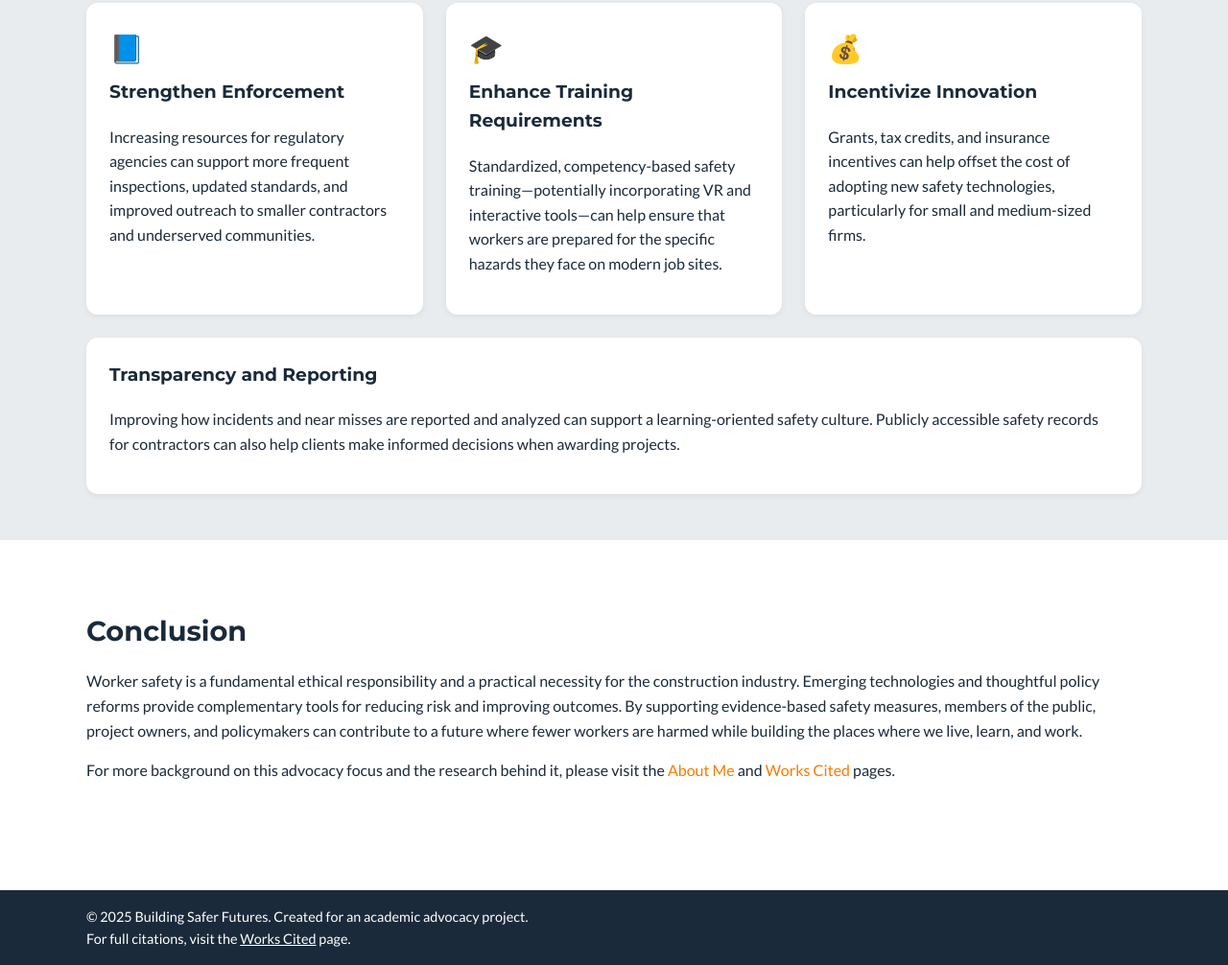
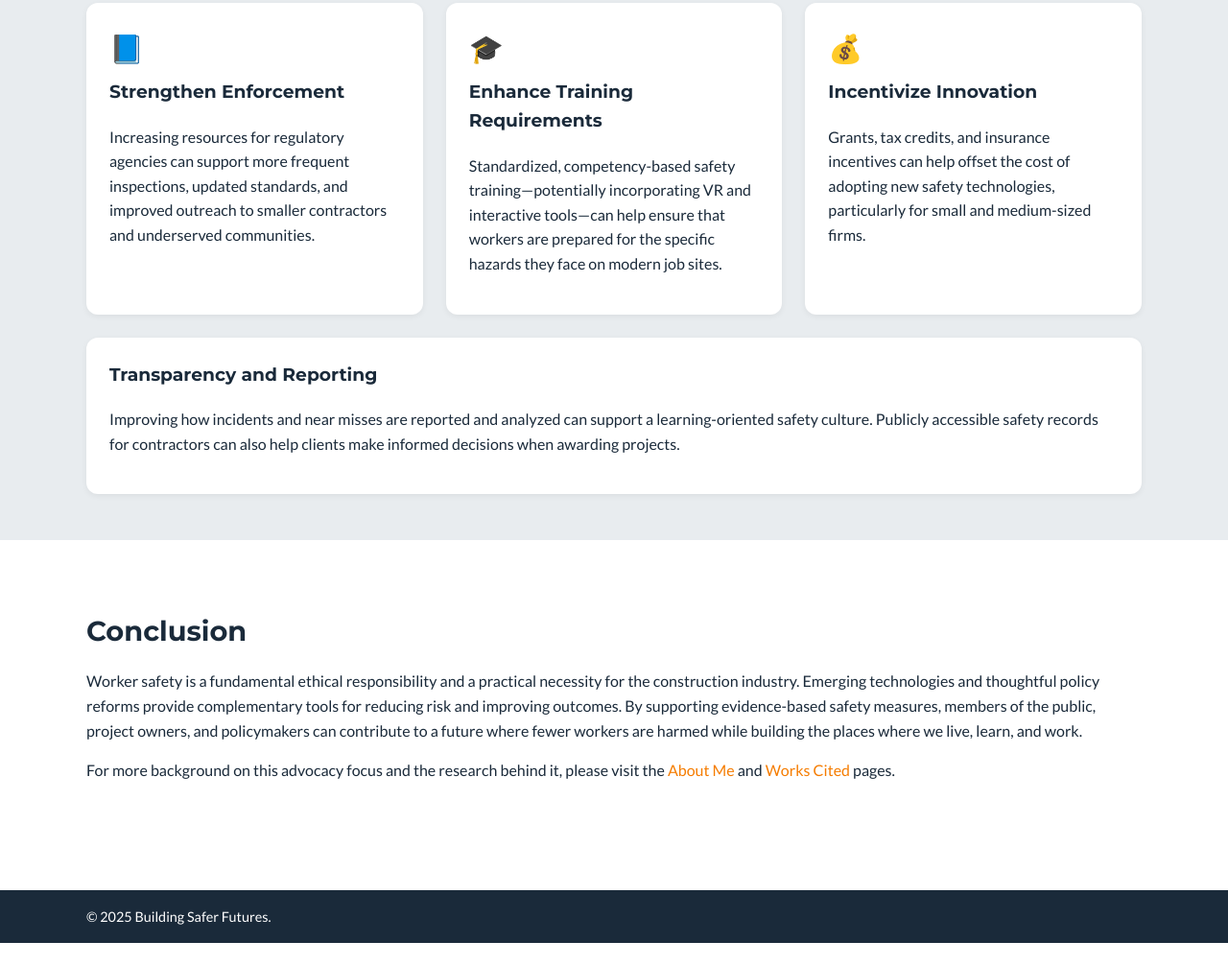
Before and after one commit to ramzeyinsignares/construction_safety_site, a plain HTML site: page safety-technology.html in a window 1280 px wide. Shown: the part 2261-3267 px from the top of the page at 96% size. After the commit the page ends 3244 px from the top, so only its background shows below. Drawn offline with Linux system fonts and the light colour scheme; files that its build step writes are made by us from their sources.

Commit message:
Update safety-technology.html

```diff
--- a/safety-technology.html
+++ b/safety-technology.html
@@ -228,9 +228,4 @@
 
   <footer>
     <div class="container">
-      <div>© 2025 Building Safer Futures. Created for an academic advocacy project.</div>
-      <div>For full citations, visit the <a href="works-cited.html">Works Cited</a> page.</div>
-    </div>
-  </footer>
-</body>
-</html>
+      <div>© 2025 Building Safer Futures.
```
